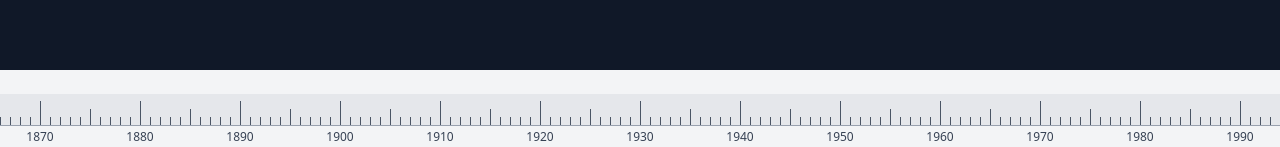
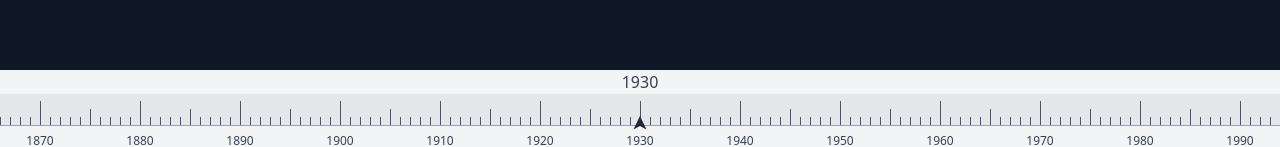
Before and after one commit to JasonYanHJ/soda-library-frontend, a React (Vite) app: page / in a window 1280 px wide. Shown: the part 650-797 px from the top of the page. Built offline with nearby package versions, Linux system fonts and the light colour scheme; no server answers; what echarts-gl would draw is missing.

Commit message:
feat: 刻度尺添加游标以及当前值

```diff
--- /dev/null
+++ b/src/modules/time-slider/components/CursorIcon.tsx
@@ -0,0 +1,22 @@
+export default function CursorIcon() {
+  return (
+    <span className="anticon">
+      <svg
+        className="icon"
+        viewBox="0 0 1024 1024"
+        version="1.1"
+        xmlns="http://www.w3.org/2000/svg"
+        p-id="4590"
+        width="1em"
+        height="1em"
+        style={{ transform: "rotate(-45deg)" }}
+      >
+        <path
+          d="M958.70539 62.365396 62.385351 367.92872l448.163089 140.925636 142.592602 449.830055L958.70539 62.365396zM958.70539 62.365396"
+          fill="#272636"
+          p-id="4591"
+        ></path>
+      </svg>
+    </span>
+  );
+}
--- a/src/modules/time-slider/components/SlideRuler.tsx
+++ b/src/modules/time-slider/components/SlideRuler.tsx
@@ -1,4 +1,5 @@
-import React, { useRef, useEffect } from "react";
+import React, { useRef, useEffect, useState, useMemo } from "react";
+import CursorIcon from "./CursorIcon";
 
 interface SlideRulerProps {
   startValue: number;
@@ -12,14 +13,76 @@ const SlideRuler: React.FC<SlideRulerProps> = ({
   unitWidth,
 }) => {
   const scrollContainerRef = useRef<HTMLDivElement>(null);
+  const [, setIsScrolling] = useState(false);
+  const [currentScrollLeft, setCurrentScrollLeft] = useState(0);
+  const scrollTimeoutRef = useRef<number>();
   const totalUnits = endValue - startValue;
   const rulerWidth = totalUnits * unitWidth;
+
+  // 计算当前值
+  const currentValue = useMemo(() => {
+    const currentIndex = Math.round(currentScrollLeft / unitWidth);
+    const value = startValue + currentIndex;
+    return value;
+  }, [currentScrollLeft, startValue, unitWidth]);
+
+  const updateScrollLeft = () => {
+    if (!scrollContainerRef.current) return;
+    const container = scrollContainerRef.current;
+    setCurrentScrollLeft(container.scrollLeft);
+  };
 
   useEffect(() => {
     if (scrollContainerRef.current) {
       scrollContainerRef.current.scrollLeft = rulerWidth / 2;
+      // 初始化时更新scrollLeft状态
+      setTimeout(() => {
+        updateScrollLeft();
+      }, 0);
     }
   }, [rulerWidth]);
+
+  const snapToNearestScale = () => {
+    if (!scrollContainerRef.current) return;
+
+    const container = scrollContainerRef.current;
+    const scrollLeft = container.scrollLeft;
+
+    // 找到最近的刻度位置
+    const nearestScaleIndex = Math.round(scrollLeft / unitWidth);
+    const targetScrollLeft = nearestScaleIndex * unitWidth;
+
+    // 平滑滚动到目标位置
+    container.scrollTo({
+      left: targetScrollLeft,
+      behavior: "smooth",
+    });
+  };
+
+  const handleScroll = () => {
+    setIsScrolling(true);
+    updateScrollLeft();
+
+    // 清除之前的定时器
+    if (scrollTimeoutRef.current) {
+      clearTimeout(scrollTimeoutRef.current);
+    }
+
+    // 设置新的定时器，滚动结束后执行对齐
+    scrollTimeoutRef.current = setTimeout(() => {
+      setIsScrolling(false);
+      snapToNearestScale();
+      updateScrollLeft(); // 对齐后再次更新滚动位置
+    }, 100);
+  };
+
+  useEffect(() => {
+    return () => {
+      if (scrollTimeoutRef.current) {
+        clearTimeout(scrollTimeoutRef.current);
+      }
+    };
+  }, []);
 
   const renderRuler = () => {
     const marks = [];
@@ -39,7 +102,7 @@ const SlideRuler: React.FC<SlideRulerProps> = ({
             }`}
           />
           {isMainMark && (
-            <div className="absolute -translate-x-1/2 mt-1 text-xs text-gray-700">
+            <div className="absolute -translate-x-1/2 mt-2 text-xs text-gray-700">
               {value}
             </div>
           )}
@@ -51,9 +114,26 @@ const SlideRuler: React.FC<SlideRulerProps> = ({
   };
 
   return (
+    <div className="relative w-full h-full">
+      {/* 展示标签 */}
+      <div className="absolute left-1/2 -translate-x-1/2 top-1/2 translate-y-[calc(-40px))] z-10 pointer-events-none">
+        <div className="flex flex-col items-center text-gray-700">
+          {currentValue}
+        </div>
+      </div>
+
+      {/* 游标指示器 */}
+      <div className="absolute left-1/2 -translate-x-1/2 top-1/2 translate-y-1/2 z-10 pointer-events-none">
+        <div className="flex flex-col items-center text-gray-700">
+          <CursorIcon />
+        </div>
+      </div>
+
+      {/* 滚动容器 */}
       <div
         ref={scrollContainerRef}
         className="w-full h-full overflow-x-auto scrollbar-hidden select-none"
+        onScroll={handleScroll}
       >
         <div className="flex h-full">
           <div className="w-1/2 flex-shrink-0" />
@@ -68,6 +148,7 @@ const SlideRuler: React.FC<SlideRulerProps> = ({
           <div className="w-1/2 flex-shrink-0" />
         </div>
       </div>
+    </div>
   );
 };
 
```
Also changed, not shown: 1 other file (tests, documents, lock files or other folders). Lines whose indentation alone changed are shown as unchanged.
